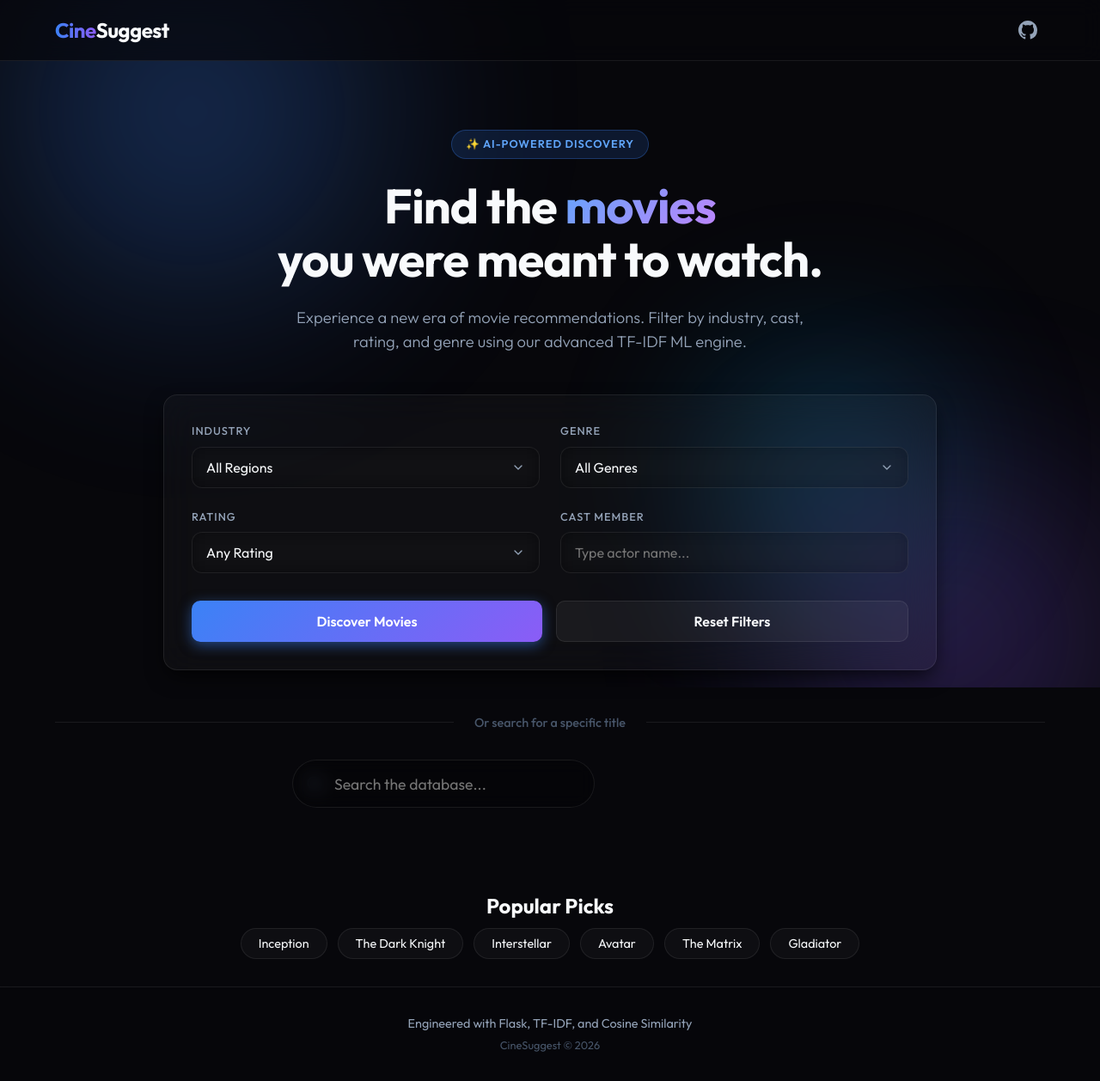
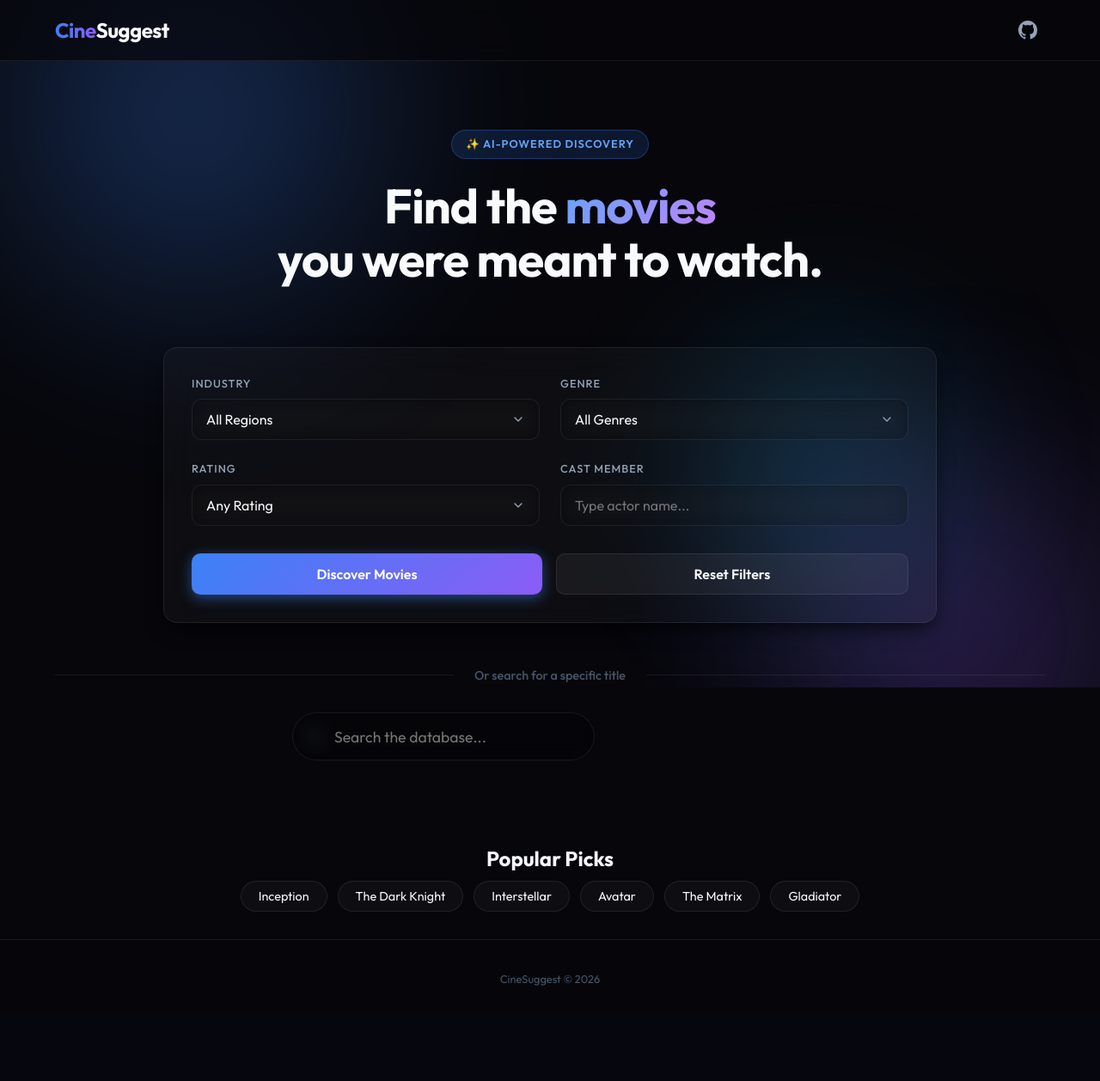
Before and after one commit to Priyanshuu001/Movie-Recommendation-System, a Flask app: page / in a window 1280 px wide. Shown: the whole page at 86% size. After the commit the page ends 1147 px from the top, so only its background shows below. Run offline with Flask 3, Linux system fonts and the light colour scheme; data that the repository does not hold is empty; parts of the project's set-up code (start-up, migrations or seed data) failed here and were passed over.

Commit message:
Remove subtitle and footer lines

```diff
--- a/templates/index.html
+++ b/templates/index.html
@@ -37,7 +37,6 @@
             <div class="container hero-container">
                 <div class="hero-badge">✨ AI-Powered Discovery</div>
                 <h1 class="hero-title">Find the <span class="text-gradient">movies</span><br/>you were meant to watch.</h1>
-                <p class="hero-subtitle">Experience a new era of movie recommendations. Filter by industry, cast, rating, and genre using our advanced TF-IDF ML engine.</p>
             </div>
         </section>
 
@@ -184,7 +183,7 @@
 
     <footer class="site-footer">
         <div class="container footer-inner">
-            <p class="footer-tech">Engineered with Flask, TF-IDF, and Cosine Similarity</p>
+            <p class="footer-tech"></p>
             <p class="footer-copy">CineSuggest &copy; 2026</p>
         </div>
     </footer>
```
